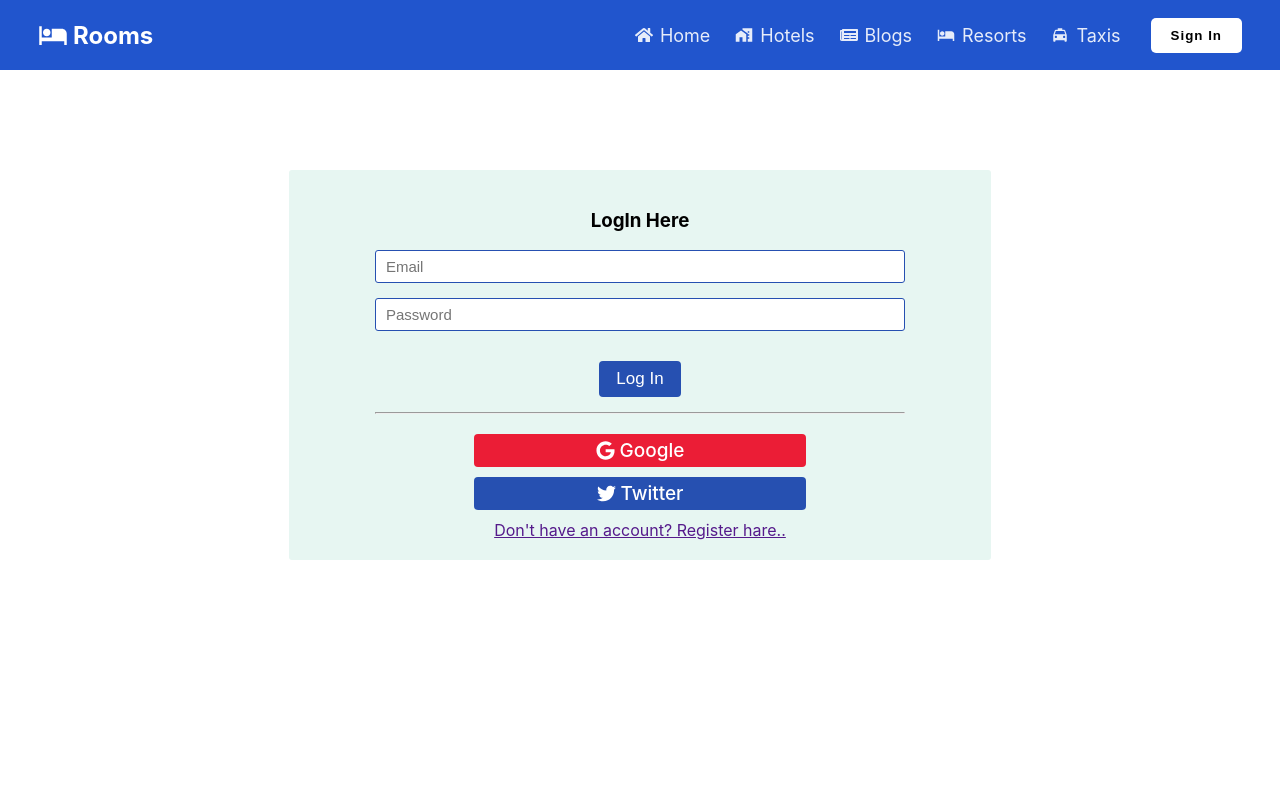
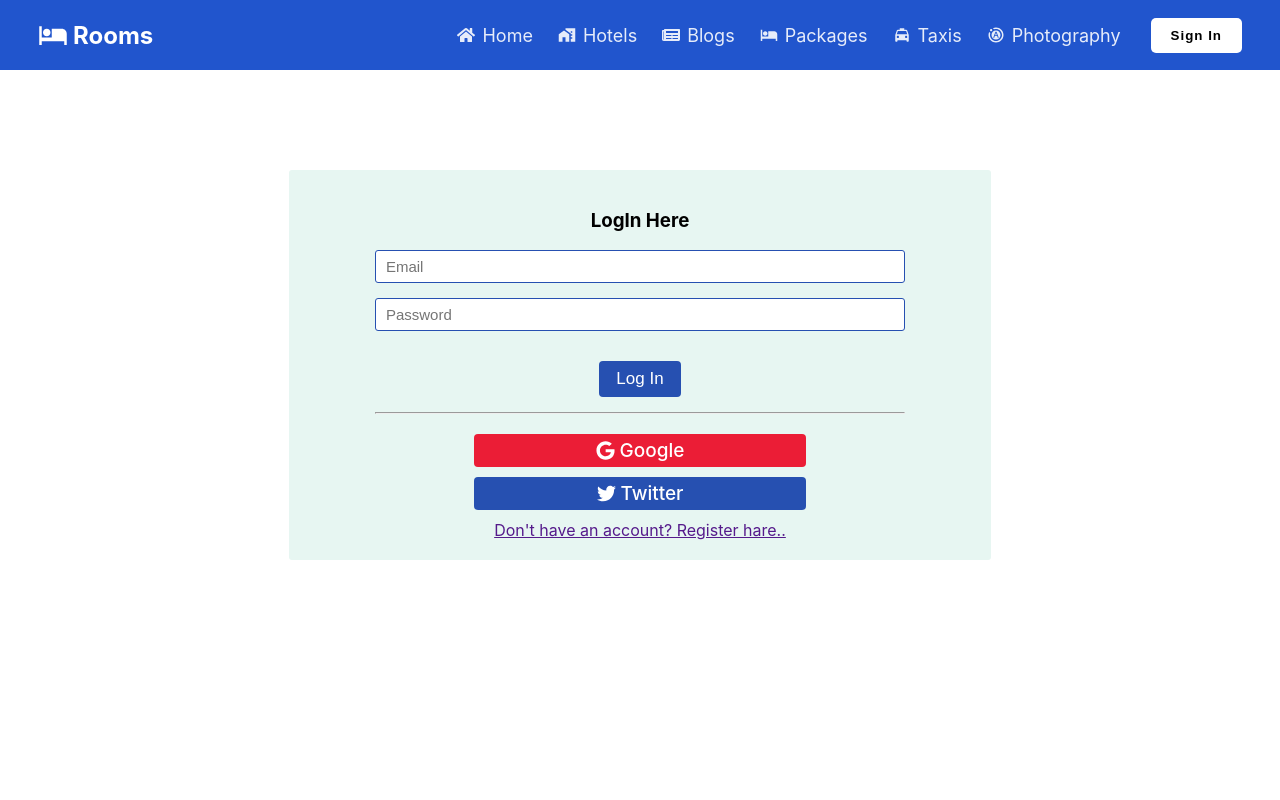
Before and after one commit to SohanR/booking-with-package, a Next.js app in the folder client/: page /login in a window 1280 px wide. Shown: the top 800 px of the page. Built offline with nearby package versions, Linux system fonts and the light colour scheme.

Commit message:
new link added

```diff
--- a/client/components/Navbar/Navbar.js
+++ b/client/components/Navbar/Navbar.js
@@ -4,6 +4,7 @@ import { FaGripLines, FaHome, FaNewspaper, FaTimes } from 'react-icons/fa';
 import { MdLocalHotel, MdLocalTaxi, MdMapsHomeWork } from 'react-icons/md';
 import { Contexts } from '../../ContextUser/Contexts';
 import style from './Navbar.module.scss';
+import { MdMotionPhotosAuto } from "react-icons/md";
 
 function Navbar() {
     const { user, dispatch } = useContext(Contexts);
@@ -34,16 +35,23 @@ function Navbar() {
         {
             id: 4,
             icon: <MdLocalHotel className={style.icon} />,
-            txt: 'Resorts',
+            txt: 'Packages',
             isActive: false,
-            href: '/',
+            href: '/packages',
         },
         {
             id: 5,
             icon: <MdLocalTaxi className={style.icon} />,
             txt: 'Taxis',
             isActive: false,
-            href: '/',
+            href: '/taxis',
+        },
+        {
+            id: 6,
+            icon: <MdMotionPhotosAuto className={style.icon} />,
+            txt: 'Photography',
+            isActive: false,
+            href: '/photography',
         },
     ];
 
```
